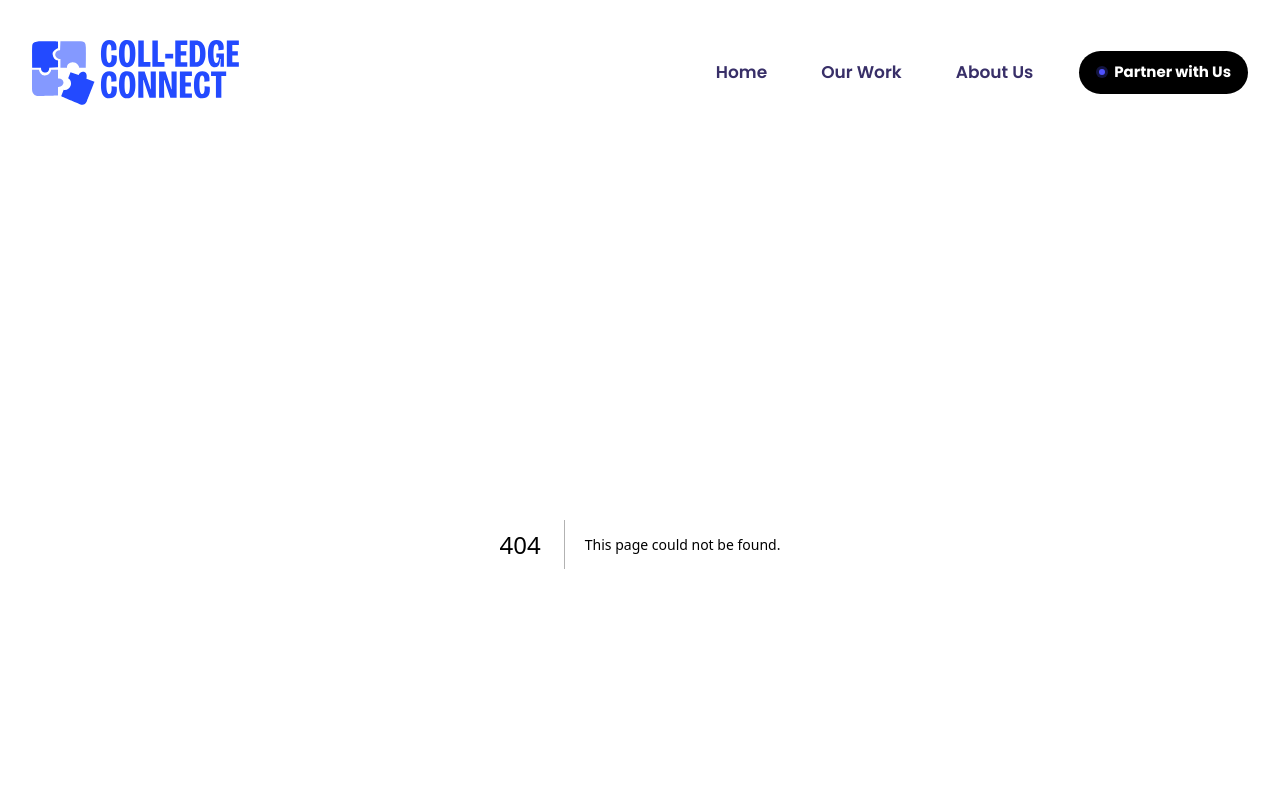
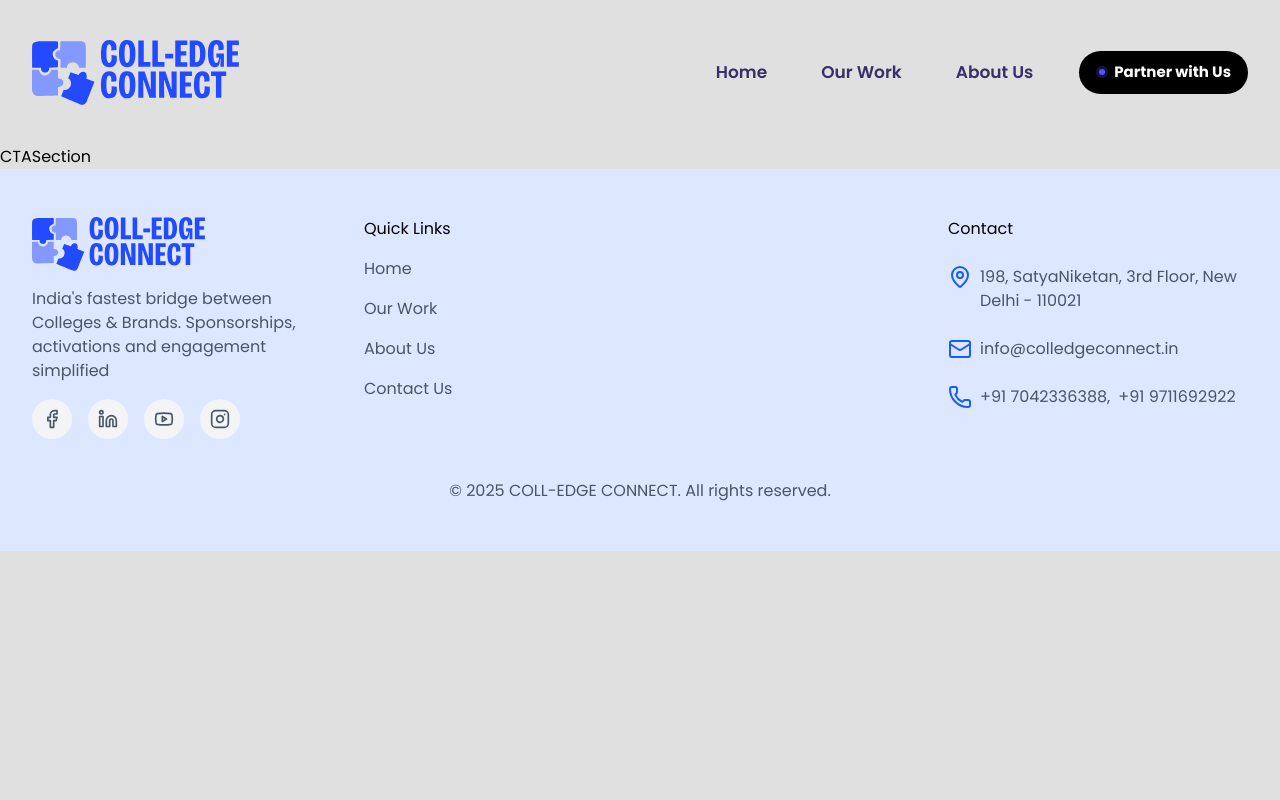
Before and after one commit to rohititgithub/college-connect, a Next.js app: page /front-row in a window 1280 px wide. Before the commit this address had no page. Shown: the top 800 px of the page. Built offline with nearby package versions, Linux system fonts and the light colour scheme.

Commit message:
feat: add front row page files

```diff
--- /dev/null
+++ b/src/app/front-row/_components/CTASection.tsx
@@ -0,0 +1,3 @@
+export default function CTASection() {
+  return <div>CTASection</div>;
+}
--- /dev/null
+++ b/src/app/front-row/page.tsx
@@ -0,0 +1,9 @@
+import CTASection from "./_components/CTASection";
+
+export default function FrontRow() {
+  return (
+    <div className="flex flex-col gap-8 lg:gap-16">
+      <CTASection />
+    </div>
+  );
+}
```
Also changed, not shown: 1 other file (tests, documents, lock files or other folders).
